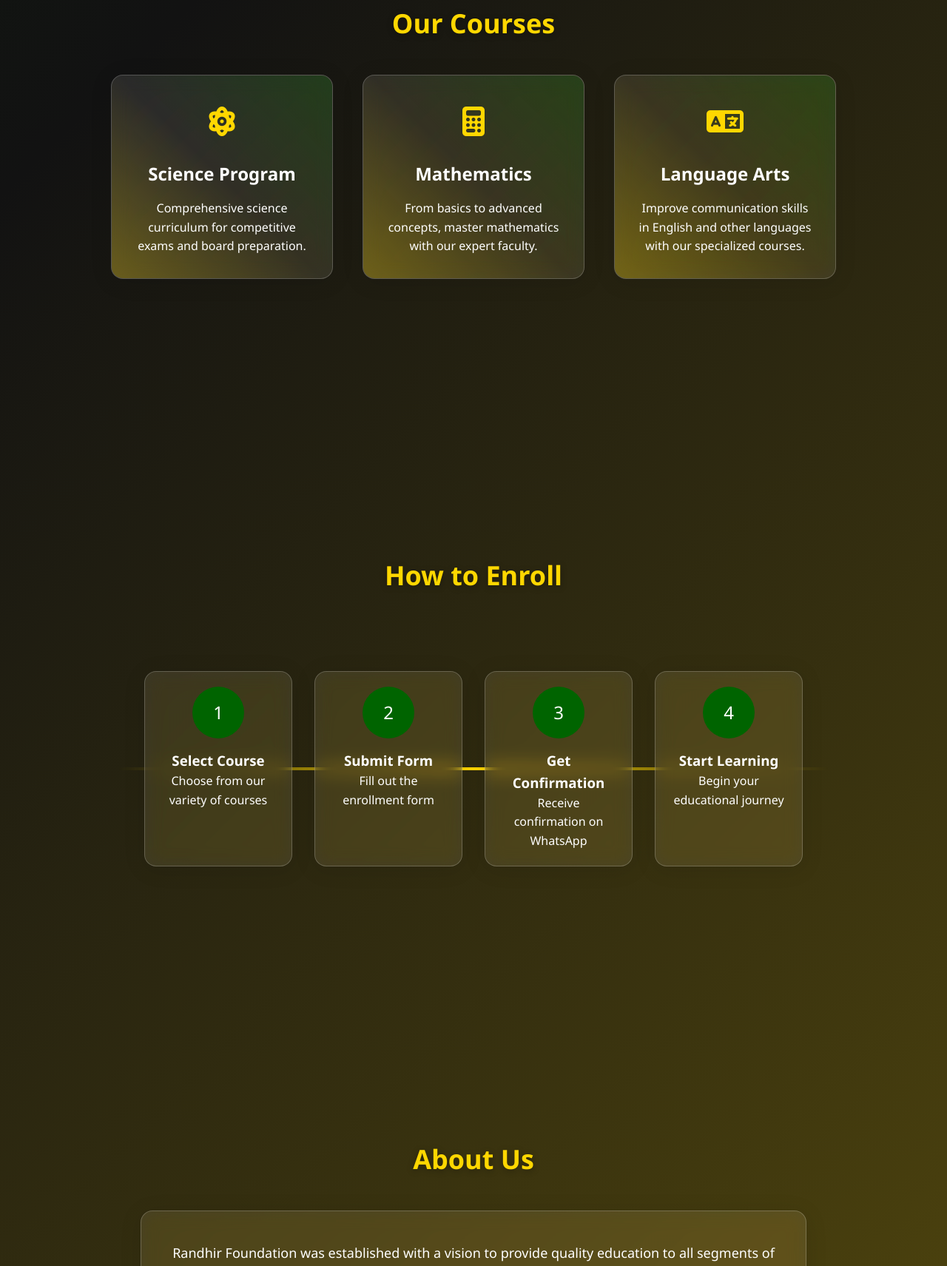
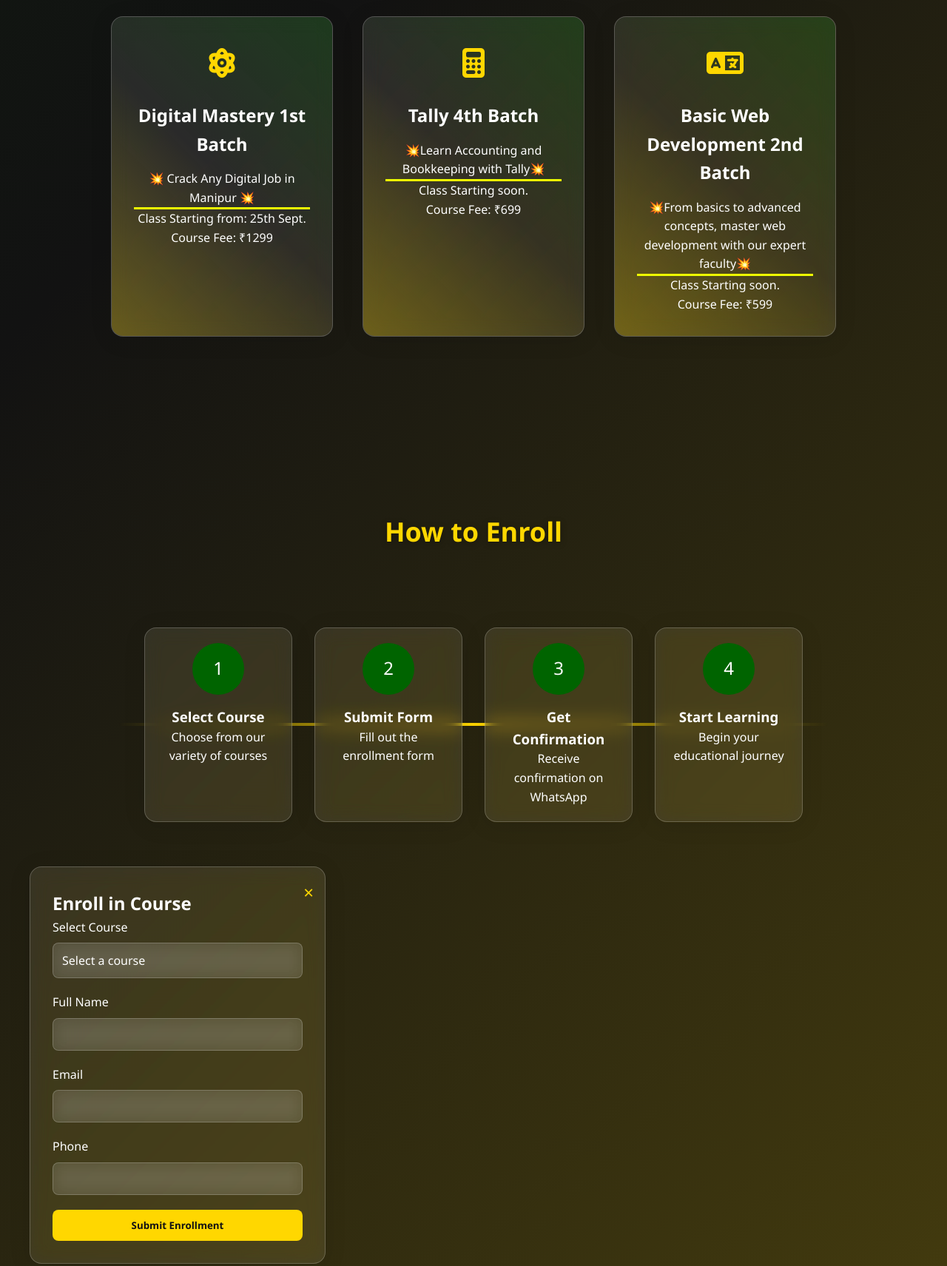
Before and after one commit to MikeyWEBDevdddd/testing, a plain HTML site: page index.html in a window 1280 px wide. Shown: the part 1010-2721 px from the top of the page at 74% size. Drawn offline with nearby package versions, Linux system fonts and the light colour scheme.

Commit message:
correction of small2 terms

```diff
--- a/index.html
+++ b/index.html
@@ -4,6 +4,9 @@
     <meta charset="UTF-8">
     <meta name="viewport" content="width=device-width, initial-scale=1.0">
     <title>Randhir Foundation</title>
+    <!--favicon-->
+    <link rel="icon" type="image/png" href="logo.png">
+<!--favicon end-->
     <link rel="stylesheet" href="https://cdnjs.cloudflare.com/ajax/libs/font-awesome/6.4.0/css/all.min.css">
     <script src="https://cdnjs.cloudflare.com/ajax/libs/three.js/r128/three.min.js"></script>
     <style>
@@ -350,6 +353,31 @@
             animation: float 3s ease-in-out infinite;
         }
 
+                /* ...existing code... */
+        .form-group select {
+            width: 100%;
+            padding: 12px;
+            border-radius: 8px;
+            border: 1px solid var(--glass-border);
+            background: var(--glass-bg);
+            backdrop-filter: blur(10px);
+            color: white;
+            font-size: 16px;
+            appearance: none;
+            -webkit-appearance: none;
+            outline: none;
+            transition: border 0.3s;
+        }
+
+        .form-group select:focus {
+            border: 1.5px solid var(--yellow);
+        }
+
+        .form-group option {
+            background: var(--black);
+            color: white;
+        }
+        /* ...existing code... */
         @keyframes float {
             0% { transform: translate(-50%, -100%); }
             50% { transform: translate(-50%, -115%); }
@@ -453,7 +481,9 @@
 <body>
     <!-- Preloader -->
     <div id="preloader">
-        <div class="logo">RANDHIR FOUNDATION</div>
+        <div class="logo">
+        <img src="logo.png" alt="Randhir Foundation Logo" style="width:150px; height:150px; border-radius:50%;">
+    </div>
     </div>
 
     <!-- Navigation -->
@@ -487,18 +517,27 @@
         <div class="courses-container">
             <div class="course-card glass-effect" onclick="openPopup('science')">
                 <div class="course-icon"><i class="fas fa-atom"></i></div>
-                <h3 class="course-title">Science Program</h3>
-                <p>Comprehensive science curriculum for competitive exams and board preparation.</p>
+                <h3 class="course-title">Digital Mastery 1st Batch</h3>
+                <p>💥 Crack Any Digital Job in Manipur 💥</p>
+                <hr style="border: none; height: 3px; background-color: rgb(238, 255, 0);">
+                <p>Class Starting from: 25th Sept.</p>
+                <p>Course Fee: ₹1299</p>
             </div>
             <div class="course-card glass-effect" onclick="openPopup('math')">
                 <div class="course-icon"><i class="fas fa-calculator"></i></div>
-                <h3 class="course-title">Mathematics</h3>
-                <p>From basics to advanced concepts, master mathematics with our expert faculty.</p>
+                <h3 class="course-title">Tally 4th Batch</h3>
+                <p>💥Learn Accounting and Bookkeeping with Tally💥</p>
+                <hr style="border: none; height: 3px; background-color: rgb(238, 255, 0);">
+                <p>Class Starting soon.</p>
+                <p>Course Fee: ₹699</p>
             </div>
             <div class="course-card glass-effect" onclick="openPopup('language')">
                 <div class="course-icon"><i class="fas fa-language"></i></div>
-                <h3 class="course-title">Language Arts</h3>
-                <p>Improve communication skills in English and other languages with our specialized courses.</p>
+                <h3 class="course-title">Basic Web Development 2nd Batch</h3>
+                <p>💥From basics to advanced concepts, master web development with our expert faculty💥</p>
+                <hr style="border: none; height: 3px; background-color: rgb(238, 255, 0);">
+                <p>Class Starting soon.</p>
+                <p>Course Fee: ₹599</p>
             </div>
         </div>
     </section>
@@ -528,17 +567,48 @@
                 <p>Begin your educational journey</p>
             </div>
         </div>
+
+        <!-- ...existing code... -->
+<div class="popup-content glass-effect">
+    <span class="close-btn" onclick="closePopup()">&times;</span>
+    <h2>Enroll in <span id="course-name">Course</span></h2>
+    <form id="enrollment-form">
+        <div class="form-group">
+            <label for="course-select">Select Course</label>
+            <select id="course-select" required>
+                <option value="" disabled selected>Select a course</option>
+                <option value="Digital Mastery 1st Batch">Digital Mastery 1st Batch</option>
+                <option value="Tally 4th Batch">Tally 4th Batch</option>
+                <option value="Basic Web Development 2nd Batch">Basic Web Development 2nd Batch</option>
+            </select>
+        </div>
+        <div class="form-group">
+            <label for="name">Full Name</label>
+            <input type="text" id="name" required>
+        </div>
+        <div class="form-group">
+            <label for="email">Email</label>
+            <input type="email" id="email" required>
+        </div>
+        <div class="form-group">
+            <label for="phone">Phone</label>
+            <input type="tel" id="phone" required>
+        </div>
+        <button type="submit" class="submit-btn">Submit Enrollment</button>
+    </form>
+</div>
+<!-- ...existing code... -->
     </section>
 
     <!-- About Section -->
     <section id="about">
         <h2 class="section-title">About Us</h2>
         <div class="about-content glass-effect">
-            <p>Randhir Foundation was established with a vision to provide quality education to all segments of society. What started as a coaching center has now grown into a full-fledged educational foundation with plans to expand into school and college education.</p>
+            <p>Randhir Foundation was established with a vision to provide quality education to all segments of society. What started as a Online Teaching platform has now grown into a full-fledged educational foundation with plans to expand into school and college education.</p>
             <br>
             <p>Our mission is to make high-quality education accessible and affordable while maintaining the highest standards of teaching. We believe in nurturing not just academic excellence but also character and values.</p>
             <br>
-            <p>Our future roadmap includes establishing a K-12 school by 2025 and a degree college by 2028, creating a complete educational ecosystem.</p>
+            <p>Our future roadmap includes establishing a Coaching Center by 2028, a school by 2032, and a degree college by 20, creating a complete educational ecosystem.</p>
         </div>
     </section>
 
@@ -570,10 +640,14 @@
         <div class="map-container glass-effect">
             <!-- Google Map would be embedded here -->
             <div style="width: 100%; height: 100%; display: flex; justify-content: center; align-items: center; background: #2c2c2c;">
+                <div class="map-container glass-effect">
+    <iframe src="https://www.google.com/maps/embed?pb=!1m18!1m12!1m3!1d787.0845298379587!2d93.91066857233459!3d24.78484303004749!2m3!1f0!2f0!3f0!3m2!1i1024!2i768!4f13.1!3m3!1m2!1s0x374927de371e9fc1%3A0xd696578636c67895!2sRandhir%20Foundation!5e1!3m2!1sen!2sin!4v1757086060386!5m2!1sen!2sin"
+        width="100%" height="100%" style="border:0;" allowfullscreen="" loading="lazy" referrerpolicy="no-referrer-when-downgrade"></iframe>
+</div>
                 <i class="fas fa-map-marker-alt map-pin"></i>
             </div>
         </div>
-        <p>© 2023 Randhir Foundation. All rights reserved.</p>
+        <p>© 2024 Randhir Foundation. All rights reserved.</p>
     </footer>
 
     <!-- Popup Form -->
@@ -725,9 +799,10 @@
             });
 
             // Form submission
+                    // ...existing code...
             document.getElementById('enrollment-form').addEventListener('submit', function(e) {
                 e.preventDefault();
-                const courseName = document.getElementById('course-name').textContent;
+                const courseName = document.getElementById('course-select').value;
                 const name = document.getElementById('name').value;
                 const phone = document.getElementById('phone').value;
 
@@ -738,6 +813,7 @@
 
                 closePopup();
             });
+            // ...existing code...
         });
 
         // Popup functions
```
Also changed, not shown: logo.png (added), site.webmanifest (added).
